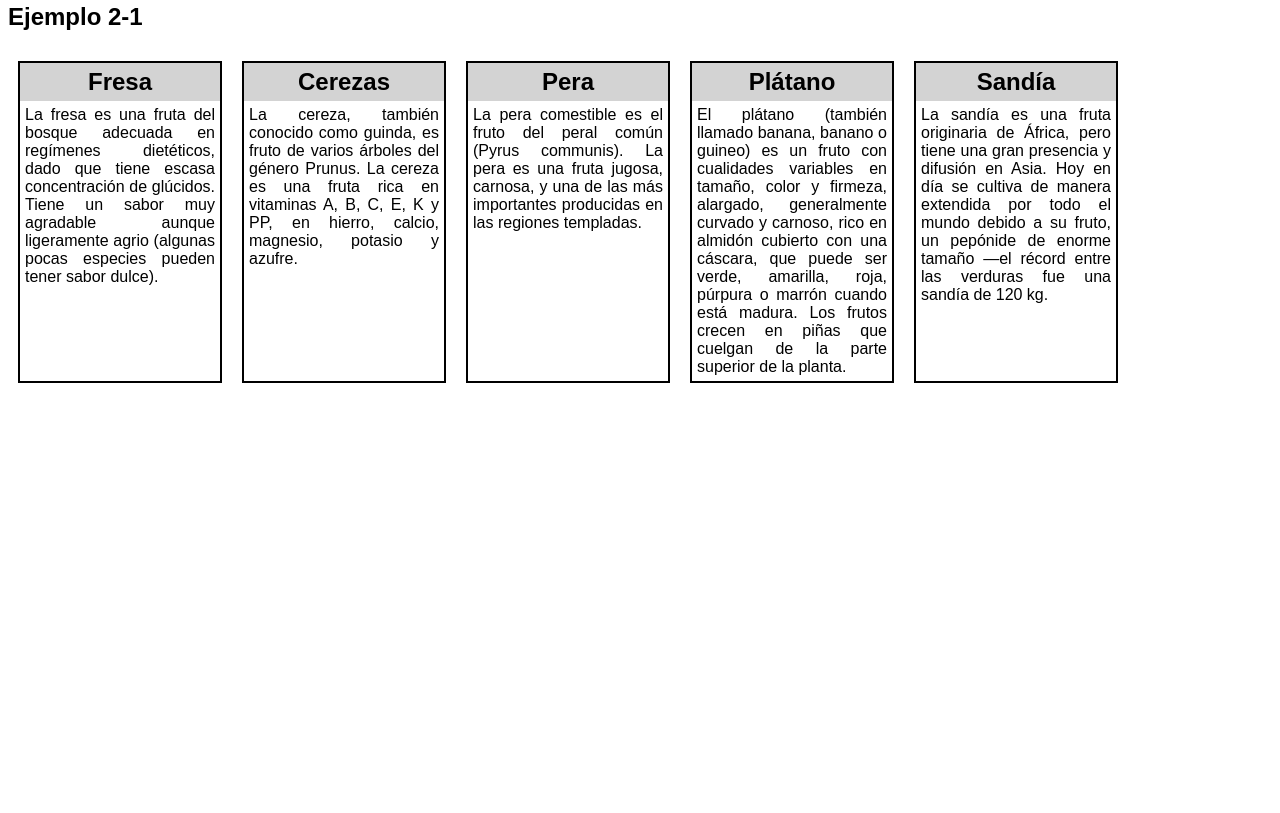
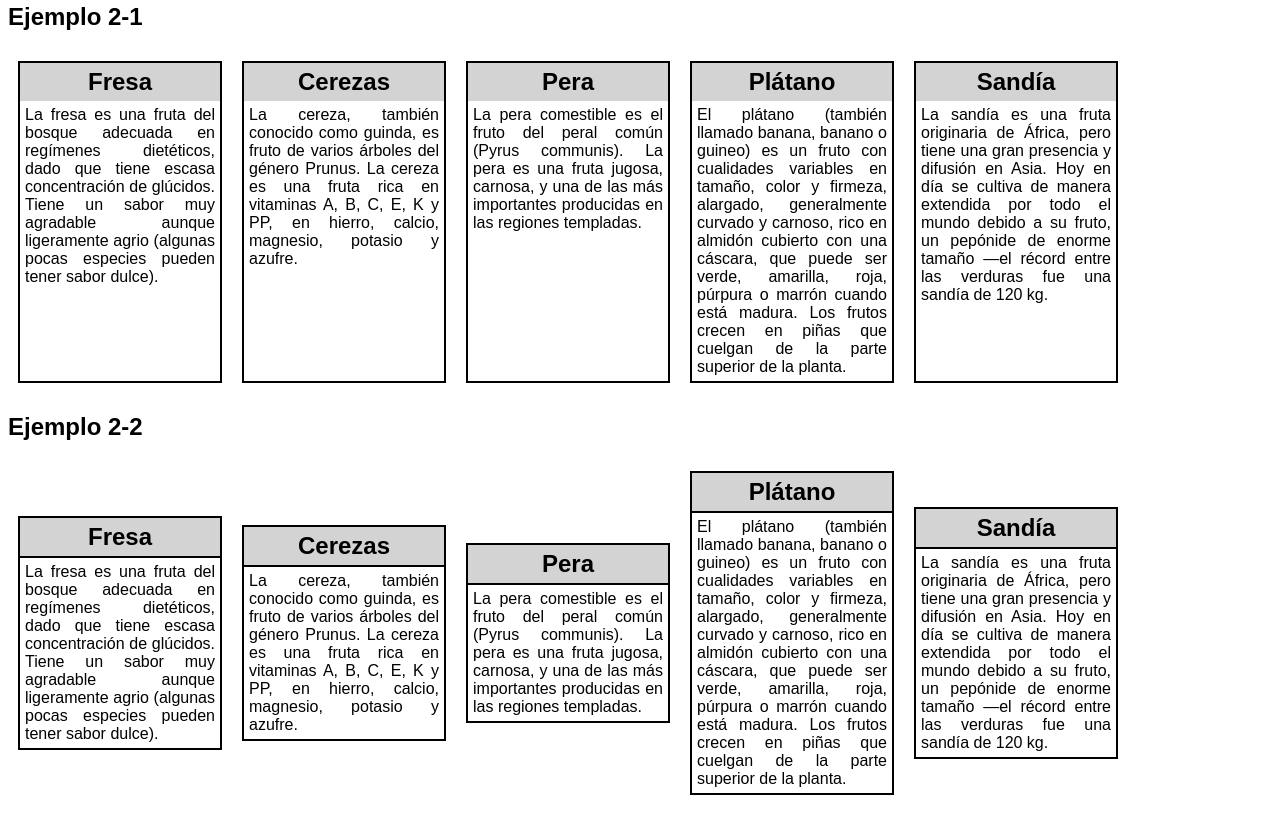
Before and after one commit to aitor-ruiz/3.5-Frutas-y-verduras, a plain HTML site: page index.html in a window 1280 px wide. Shown: the part 1138-1951 px from the top of the page. Before the commit the page ends 1539 px from the top, so only its background shows below. Drawn offline with Linux system fonts and the light colour scheme.

Commit message:
Hasta el 5

```diff
--- a/index.html
+++ b/index.html
@@ -75,6 +75,35 @@
                 </div>
                  </article>
         </section>
+
+        <section>
+            <h2>Ejemplo 2-2</h2>
+
+            <article class="ejemplo5">
+                <div>
+                    <h2>Fresa</h2>
+                    <p>La fresa es una fruta del bosque adecuada en regímenes dietéticos, dado que tiene escasa concentración de glúcidos. Tiene un sabor muy agradable aunque ligeramente agrio (algunas pocas especies pueden tener sabor dulce).</p>
+                </div>
+                <div>
+                    <h2>Cerezas</h2>
+                    <p>La cereza, también conocido como guinda, es fruto de varios árboles del género Prunus. La cereza es una fruta rica en vitaminas A, B, C, E, K y PP, en hierro, calcio, magnesio, potasio y azufre.</p>
+                </div>
+                <div>
+                    <h2>Pera</h2>
+                    <p>La pera comestible es el fruto del peral común (Pyrus communis). La pera es una fruta jugosa, carnosa, y una de las más importantes producidas en las regiones templadas.</p>
+                </div>
+
+                <div>
+                    <h2>Plátano</h2>
+                    <p>El plátano (también llamado banana, banano o guineo) es un fruto con cualidades variables en tamaño, color y firmeza, alargado, generalmente curvado y carnoso, rico en almidón cubierto con una cáscara, que puede ser verde, amarilla, roja, púrpura o marrón cuando está madura. Los frutos crecen en piñas que cuelgan de la parte superior de la planta.</p>
+                </div>
+
+                <div>
+                    <h2>Sandía</h2>
+                    <p>La sandía es una fruta originaria de África, pero tiene una gran presencia y difusión en Asia. Hoy en día se cultiva de manera extendida por todo el mundo debido a su fruto, un pepónide de enorme tamaño —el récord entre las verduras fue una sandía de 120 kg.</p>
+                </div>
+                 </article>
+        </section>
     </main>
 
 
--- a/style.css
+++ b/style.css
@@ -2,6 +2,8 @@ body{
     font-family: sans-serif;
     text-align: justify;
 }
+
+/* EJEMPLO 1 */
 
 article.ejemplo1{
     display: flex;
@@ -14,6 +16,8 @@ article.ejemplo1{
     border: 2px solid black;
     padding: 5px;
 }
+
+/* EJEMPLO 2 */
 
 article.ejemplo2{
     display: flex;
@@ -28,6 +32,8 @@ article.ejemplo2{
     padding: 5px;
 }
 
+/* EJEMPLO 3 */
+
 article.ejemplo3{
     display: flex;
     flex-wrap: wrap;
@@ -40,6 +46,8 @@ article.ejemplo3{
     border: 2px solid black;
     padding: 5px;
 }
+
+/* EJEMPLO 4 */
 
 article.ejemplo4{
     display: flex;
@@ -63,3 +71,30 @@ article.ejemplo4{
     border: 2px black solid;
     margin: 10px;
 }
+
+/* EJEMPLO 5 */
+
+article.ejemplo5{
+    display: flex;
+    flex-wrap: wrap;
+    align-items: center;
+}
+
+.ejemplo5 h2{
+    background-color: #D3D3D3;
+    margin: 0px;
+    text-align: center;
+    padding: 5px;
+    border-bottom: 2px black solid;
+}
+
+.ejemplo5 p{
+    margin: 0;
+    padding: 5px;
+}
+
+.ejemplo5 div{
+    width: 200px;
+    border: 2px black solid;
+    margin: 10px;
+}
```
